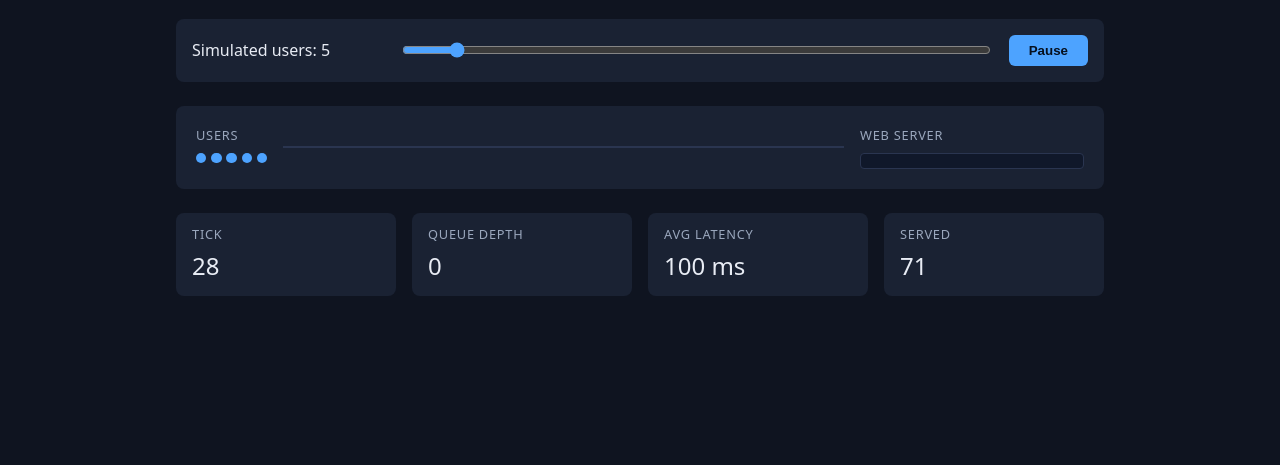
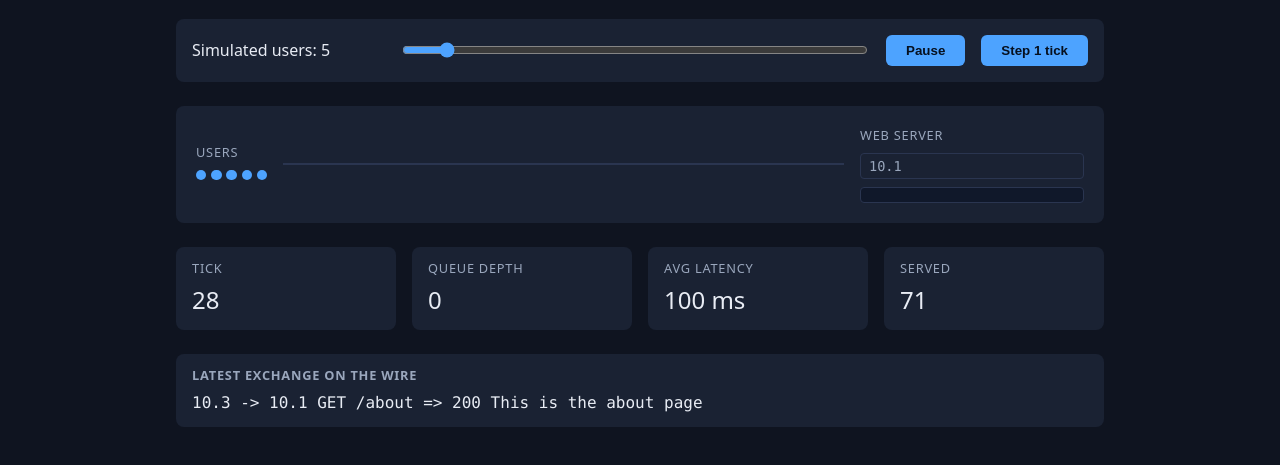
Before and after one commit to awingrove/stack-orrery, a website with bundled scripts: page panel.html in a window 1280 px wide. Both pictures are taken after a click on the button "Start". Shown: the part 145-610 px from the top of the page. Built offline with nearby package versions, Linux system fonts and the light colour scheme.

Commit message:
feat: wire Browser + Network into the tick loop with slim HTTP and mini-IP inspector

```diff
--- a/css/panel/panel.css
+++ b/css/panel/panel.css
@@ -79,6 +79,16 @@
   min-width: 14rem;
 }
 
+.ip-badge {
+  padding: 0.1rem 0.5rem;
+  border: 1px solid #2a3550;
+  border-radius: 0.25rem;
+  font-family: ui-monospace, 'Cascadia Mono', Menlo, Consolas, monospace;
+  font-size: 0.85rem;
+  font-variant-numeric: tabular-nums;
+  color: var(--text-muted);
+}
+
 .queue-track {
   height: 1rem;
   background: #10182a;
@@ -119,3 +129,25 @@
   font-size: 1.5rem;
   font-variant-numeric: tabular-nums;
 }
+
+.inspector {
+  margin-top: 1.5rem;
+  padding: 0.75rem 1rem;
+  background: var(--surface);
+  border-radius: 0.5rem;
+}
+
+.inspector-title {
+  margin: 0;
+  font-size: 0.8rem;
+  font-weight: 600;
+  text-transform: uppercase;
+  letter-spacing: 0.06em;
+  color: var(--text-muted);
+}
+
+.exchange-line {
+  margin: 0.375rem 0 0;
+  font-family: ui-monospace, 'Cascadia Mono', Menlo, Consolas, monospace;
+  font-variant-numeric: tabular-nums;
+}
--- a/js/panel/model.js
+++ b/js/panel/model.js
@@ -7,6 +7,7 @@ const QUEUE_BAR_SATURATION = 20; // bar reads full at 20 queued requests
 export function describeSnapshot(snapshot) {
   const latencyMs = Math.round(snapshot.avgLatencyTicks * TICK_MS);
   const queueFill = Math.min(100, Math.round((snapshot.queueDepth / QUEUE_BAR_SATURATION) * 100));
+  const last = snapshot.lastExchange ?? null;
   return {
     tick: String(snapshot.tick),
     users: String(snapshot.users),
@@ -14,5 +15,9 @@ export function describeSnapshot(snapshot) {
     served: String(snapshot.served),
     latency: `${latencyMs} ms`,
     queueFill: `${queueFill}%`,
+    serverAddress: snapshot.serverAddress ?? '10.1',
+    exchangeSummary: last
+      ? `${last.from} -> ${last.to} ${last.request} => ${last.response}`
+      : 'No requests served yet',
   };
 }
--- a/js/panel/panel.js
+++ b/js/panel/panel.js
@@ -10,6 +10,7 @@ const $ = (id) => document.getElementById(id);
 const els = {
   slider: $('users-slider'),
   start: $('start-button'),
+  step: $('step-button'),
   tick: $('tick'),
   queueDepth: $('queue-depth'),
   queueBar: $('queue-bar'),
@@ -17,6 +18,8 @@ const els = {
   served: $('served'),
   usersCount: $('users-count'),
   dots: $('user-dots'),
+  serverAddress: $('server-address'),
+  exchange: $('exchange-inspector'),
 };
 
 let engine = null;
@@ -30,6 +33,8 @@ function render(snapshot) {
   els.latency.textContent = labels.latency;
   els.served.textContent = labels.served;
   els.usersCount.textContent = labels.users;
+  els.serverAddress.textContent = labels.serverAddress;
+  els.exchange.textContent = labels.exchangeSummary;
   els.dots.replaceChildren(
     ...Array.from({ length: snapshot.users }, () => {
       const dot = document.createElement('span');
@@ -39,13 +44,17 @@ function render(snapshot) {
   );
 }
 
-function start() {
-  engine = createEngine({
+function createEngineFromControls() {
+  return createEngine({
     seed: 42,
     users: Number(els.slider.value),
     serviceRate: 4,
     arrivalProb: 0.5,
   });
+}
+
+function start() {
+  engine = createEngineFromControls();
   render(engine.snapshot());
   timer = setInterval(() => render(engine.step()), TICK_MS);
   els.start.textContent = 'Pause';
@@ -62,6 +71,15 @@ els.start.addEventListener('click', () => {
   else start();
 });
 
+// The step button advances exactly one tick — creating the engine on
+// first use — and pauses a running interval first: a manual advance
+// starts the timer.
+els.step.addEventListener('click', () => {
+  if (!engine) engine = createEngineFromControls();
+  if (timer) pause();
+  render(engine.step());
+});
+
 els.slider.addEventListener('input', () => {
   const n = Number(els.slider.value);
   if (engine) {
@@ -74,4 +92,10 @@ els.slider.addEventListener('input', () => {
 });
 
 // Initial paint: idle preview at the slider's starting value.
-render({ tick: 0, users: Number(els.slider.value), queueDepth: 0, served: 0, avgLatencyTicks: 0 });
+render({
+  tick: 0,
+  users: Number(els.slider.value),
+  queueDepth: 0,
+  served: 0,
+  avgLatencyTicks: 0,
+});
--- /dev/null
+++ b/js/sim/browser.js
@@ -0,0 +1,46 @@
+// DOCUMENTS: a simulated browser — builds slim HTTP requests ("GET /path"),
+// parses slim responses ("<status> <body>"), and sends them across the
+// network to a target mini-IP. The newest displayed exchange is kept as
+// inspectable state (`last()`), the way a browser keeps a rendered page.
+//
+// CHECKS: the constructor rejects an address that is not a two-number
+// mini-IP (<net>.<host>) — fail-loud over silent mis-addressing.
+export function createBrowser({ name = 'Browser-1', address = '10.2', network = null } = {}) {
+  if (!/^\d+\.\d+$/.test(address)) {
+    throw new Error(`browser: address must be <net>.<host>, got ${address}`);
+  }
+  let lastDisplay = null;
+
+  return {
+    get name() {
+      return name;
+    },
+    get address() {
+      return address;
+    },
+
+    // Slimmed-down HTTP: the stack rules cut every token that does not
+    // earn a teaching place (AGENTS.md).
+    createRequest(path = '/') {
+      return `GET ${path}`;
+    },
+
+    parseResponse(raw) {
+      const [statusToken, ...bodyParts] = String(raw).trim().split(' ');
+      return { status: Number(statusToken), body: bodyParts.join(' ') };
+    },
+
+    get(targetAddress, path = '/') {
+      if (!network) throw new Error('browser: no network attached');
+      const request = this.createRequest(path);
+      const { response } = network.send({ from: address, to: targetAddress, request });
+      const { status, body } = this.parseResponse(response);
+      lastDisplay = { from: address, to: targetAddress, request, response, status, body };
+      return lastDisplay;
+    },
+
+    last() {
+      return lastDisplay;
+    },
+  };
+}
--- a/js/sim/engine.js
+++ b/js/sim/engine.js
@@ -1,6 +1,9 @@
 // DOCUMENTS: the tick loop — each step() advances exactly one discrete
-// tick: users emit request events, the server consumes up to its service
-// rate and emits response events, then a snapshot is exposed as UI state.
+// tick: users emit request events over the network into the server's
+// queue, the server consumes up to its service rate and emits response
+// events, then a snapshot is exposed as UI state. The newest served
+// exchange is kept in `lastExchange` so the panel can show what actually
+// moved on the wire.
 //
 // PINS: a fixed seed with a fixed action sequence replays the identical
 // tick sequence — pinned by "same seed replays the identical tick sequence"
@@ -9,26 +12,43 @@
 // CHECKS: constructor validates config ranges via its components (seed is
 // coerced uint32; arrivalProb must be within [0, 1]).
 import { createRng } from './rng.js';
+import { createNetwork } from './network.js';
 import { createWebServer } from './webserver.js';
 import { createUsers } from './users.js';
 
-export function createEngine({ seed = 42, users = 5, serviceRate = 4, arrivalProb = 0.5 } = {}) {
+export function createEngine({
+  seed = 42,
+  users = 5,
+  serviceRate = 4,
+  arrivalProb = 0.5,
+  serverAddress = '10.1',
+} = {}) {
   if (typeof arrivalProb !== 'number' || arrivalProb < 0 || arrivalProb > 1) {
     throw new Error(`engine: arrivalProb must be within [0, 1], got ${arrivalProb}`);
   }
   const rng = createRng(seed);
-  const server = createWebServer({ serviceRate });
-  const userPool = createUsers({ count: users });
+  const network = createNetwork();
+  const server = createWebServer({ address: serverAddress, serviceRate });
+  network.registerServer(serverAddress, server);
+  const userPool = createUsers({ count: users, serverAddress });
   let tick = 0;
+  let lastExchange = null;
 
   return {
     step() {
       tick += 1;
       const arrivals = userPool.step(rng, arrivalProb);
       for (const r of arrivals) {
-        server.enqueue({ id: `${tick}:${r.userId}`, atTick: tick });
+        network.deliverToQueue({
+          id: `${tick}:${r.userId}`,
+          from: r.from,
+          to: r.to,
+          request: r.request,
+          atTick: tick,
+        });
       }
-      server.step(tick);
+      const servedBatch = server.step(tick);
+      if (servedBatch.length > 0) lastExchange = servedBatch[servedBatch.length - 1];
       return this.snapshot();
     },
 
@@ -41,9 +61,11 @@ export function createEngine({ seed = 42, users = 5, serviceRate = 4, arrivalPro
       return {
         tick,
         users: userPool.getCount(),
+        serverAddress,
         queueDepth,
         served,
         avgLatencyTicks,
+        lastExchange,
       };
     },
   };
--- /dev/null
+++ b/js/sim/network.js
@@ -0,0 +1,49 @@
+// DOCUMENTS: the network — the wiring that lets two-number mini-IP
+// addressable components exchange messages. Today it carries slim HTTP
+// requests to a registered server; later stages attach more components
+// without changing the send/enqueue contract.
+//
+// CHECKS: every address crossing the wire is validated as a two-number
+// mini-IP (<net>.<host>), and sends to unregistered hosts fail loud.
+const MINI_IP = /^\d+\.\d+$/;
+
+export function createNetwork() {
+  const servers = new Map();
+
+  function validate(addr) {
+    if (!MINI_IP.test(addr)) {
+      throw new Error(`network: invalid mini-IP address ${addr}`);
+    }
+  }
+
+  function resolve(address) {
+    validate(address);
+    const server = servers.get(address);
+    if (!server) {
+      throw new Error(`network: no server at ${address}`);
+    }
+    return server;
+  }
+
+  return {
+    registerServer(address, server) {
+      validate(address);
+      servers.set(address, server);
+    },
+
+    resolve,
+
+    send({ from, to, request }) {
+      validate(from);
+      const server = resolve(to);
+      const response = server.handleRequest(request);
+      return { from, to, request, response };
+    },
+
+    deliverToQueue({ id, from, to, request, atTick }) {
+      validate(from);
+      const server = resolve(to);
+      server.enqueue({ id, from, to, request, atTick });
+    },
+  };
+}
--- a/js/sim/users.js
+++ b/js/sim/users.js
@@ -1,12 +1,26 @@
 // DOCUMENTS: N simulated users — each tick, each user emits at most one
 // request with probability `arrivalProb`, drawn from the engine's seeded
 // RNG (passed in; this module holds no randomness of its own, so count
-// changes stay inside the deterministic action sequence).
-export function createUsers({ count = 5 } = {}) {
+// changes stay inside the deterministic action sequence). Each acting user
+// owns its own Browser and cycles the slim paths a user might visit.
+import { createBrowser } from './browser.js';
+
+const PATHS = ['/', '/about', '/missing'];
+
+export function createUsers({ count = 5, serverAddress = '10.1' } = {}) {
   let n = count;
   if (!Number.isInteger(n) || n < 0) {
     throw new Error(`users: count must be a non-negative integer, got ${n}`);
   }
+  const browsers = []; // user i uses Browser-(i + 1) at mini-IP 10.(i + 2)
+
+  function browserFor(i) {
+    if (!browsers[i]) {
+      browsers[i] = createBrowser({ name: `Browser-${i + 1}`, address: `10.${i + 2}` });
+    }
+    return browsers[i];
+  }
+
   return {
     setCount(next) {
       if (!Number.isInteger(next) || next < 0) {
@@ -20,7 +34,11 @@ export function createUsers({ count = 5 } = {}) {
     step(rng, arrivalProb) {
       const requests = [];
       for (let i = 0; i < n; i++) {
-        if (rng() < arrivalProb) requests.push({ userId: i });
+        if (rng() < arrivalProb) {
+          const browser = browserFor(i);
+          const request = browser.createRequest(PATHS[i % PATHS.length]);
+          requests.push({ userId: i, from: browser.address, to: serverAddress, request });
+        }
       }
       return requests;
     },
--- a/js/sim/webserver.js
+++ b/js/sim/webserver.js
@@ -1,11 +1,17 @@
 // DOCUMENTS: the first real component — a single simulated web server.
 // Fixed service capacity per tick, FIFO queue; latency = ticks waited plus
 // service. Deterministic by construction: no clock, no RNG — time arrives
-// as the `currentTick` argument.
+// as the `currentTick` argument. Requests arrive as wire records
+// (from/to mini-IP + "GET /path"); responses leave as "<status> <body>".
 //
 // CHECKS: constructor rejects a non-positive/non-integer serviceRate
 // (fail-loud over silent-slow).
-export function createWebServer({ serviceRate = 4 } = {}) {
+//
+// DOCUMENTS: handleRequest is the whole HTTP contract at this stage —
+// method gate first (405), then path routing (200 home, 200 about,
+// 404 everything else). It is the same handler the network invokes on
+// every request, so unit tests pin the server exactly as the wire sees it.
+export function createWebServer({ address = '10.1', serviceRate = 4 } = {}) {
   if (!Number.isInteger(serviceRate) || serviceRate < 1) {
     throw new Error(`webserver: serviceRate must be a positive integer, got ${serviceRate}`);
   }
@@ -14,18 +20,48 @@ export function createWebServer({ serviceRate = 4 } = {}) {
   const latencyWindow = []; // rolling: last 50 response latencies, in ticks
   const WINDOW = 50;
 
+  function handleRequest(request = 'GET /') {
+    const trimmed = String(request).trim();
+    const spaceAt = trimmed.indexOf(' ');
+    const method = spaceAt === -1 ? trimmed : trimmed.slice(0, spaceAt);
+    const path = spaceAt === -1 ? '' : trimmed.slice(spaceAt + 1);
+    if (method !== 'GET') return '405 Only GET requests are supported';
+    if (path === '/') return '200 Welcome to the home page';
+    if (path === '/about') return '200 This is the about page';
+    return '404 Page not found';
+  }
+
   return {
-    enqueue({ id, atTick }) {
-      queue.push({ id, atTick });
+    get address() {
+      return address;
     },
 
-    // Consume up to serviceRate requests FIFO; emit one response event each.
+    handleRequest,
+
+    enqueue({ id, atTick, from = '10.2', to = address, request = 'GET /' }) {
+      queue.push({ id, atTick, from, to, request });
+    },
+
+    // Consume up to serviceRate requests FIFO; emit one full wire record
+    // per response, keeping the fields the inspector needs on screen.
     step(currentTick) {
       const batch = queue.splice(0, serviceRate);
-      const responses = batch.map((r) => ({
-        id: r.id,
-        latencyTicks: currentTick - r.atTick + 1,
-      }));
+      const responses = batch.map((r) => {
+        const response = handleRequest(r.request);
+        const splitAt = response.indexOf(' ');
+        const status = Number(response.slice(0, splitAt));
+        const body = response.slice(splitAt + 1);
+        return {
+          id: r.id,
+          from: r.from,
+          to: r.to,
+          request: r.request,
+          response,
+          status,
+          body,
+          latencyTicks: currentTick - r.atTick + 1,
+        };
+      });
       served += responses.length;
       for (const r of responses) {
         latencyWindow.push(r.latencyTicks);
--- a/panel.html
+++ b/panel.html
@@ -28,6 +28,7 @@
           value="5"
         />
         <button id="start-button" data-testid="start-button" type="button">Start</button>
+        <button id="step-button" data-testid="step-button" type="button">Step 1 tick</button>
       </section>
 
       <section class="diagram" aria-label="Simulated stack">
@@ -38,6 +39,7 @@
         <div class="wire" aria-hidden="true"></div>
         <div class="server" aria-label="Web server">
           <span class="server-name">web server</span>
+          <span id="server-address" class="ip-badge" data-testid="server-address">10.1</span>
           <div class="queue-track" aria-hidden="true">
             <div id="queue-bar" class="queue-fill" data-testid="queue-bar"></div>
           </div>
@@ -62,6 +64,13 @@
           <dd id="served" data-testid="served">0</dd>
         </div>
       </dl>
+
+      <section class="inspector" aria-label="Live exchange inspector">
+        <h2 class="inspector-title">Latest exchange on the wire</h2>
+        <p id="exchange-inspector" class="exchange-line" data-testid="exchange-inspector">
+          No requests served yet
+        </p>
+      </section>
     </main>
     <script type="module" src="js/panel/panel.js"></script>
   </body>
--- a/slices.yaml
+++ b/slices.yaml
@@ -35,6 +35,8 @@ slices:
     tests:
       - unit: test/sim/engine.test.js::same seed replays the identical tick sequence
       - unit: test/sim/webserver.test.js::queue depth climbs when arrival rate exceeds service rate
+      - unit: test/sim/network.test.js::browser sends slim GET over network mini-IP and parses 200 and 404 responses
+      - unit: test/sim/webserver.test.js::handleRequest routes slim GET paths to 200 or 404 and rejects non-GET with 405
     entry_point: n/a (engine logic; rendered by PANEL-1)
 
   - id: PANEL
@@ -57,7 +59,9 @@ slices:
       - SIM
     tests:
       - unit: test/panel/model.test.js::snapshot exposes queue depth and latency as UI state
+      - unit: test/panel/model.test.js::formats the latest HTTP exchange across mini-IPs for the inspector
       - e2e: panel::should show queue depth climbing as simulated users increase
+      - e2e: panel::should step a single tick and display the slim HTTP exchange over mini-IP 10.1
     entry_point: index.html -> Diagram Panel link
 
 allowlist:
```
Also changed, not shown: e2e/panel.spec.js (+22 -0 lines), storymap.yaml (+13 -1 lines), test/panel/model.test.js (+32 -0 lines), test/sim/network.test.js (added, +66 -0 lines), test/sim/webserver.test.js (+33 -0 lines).
